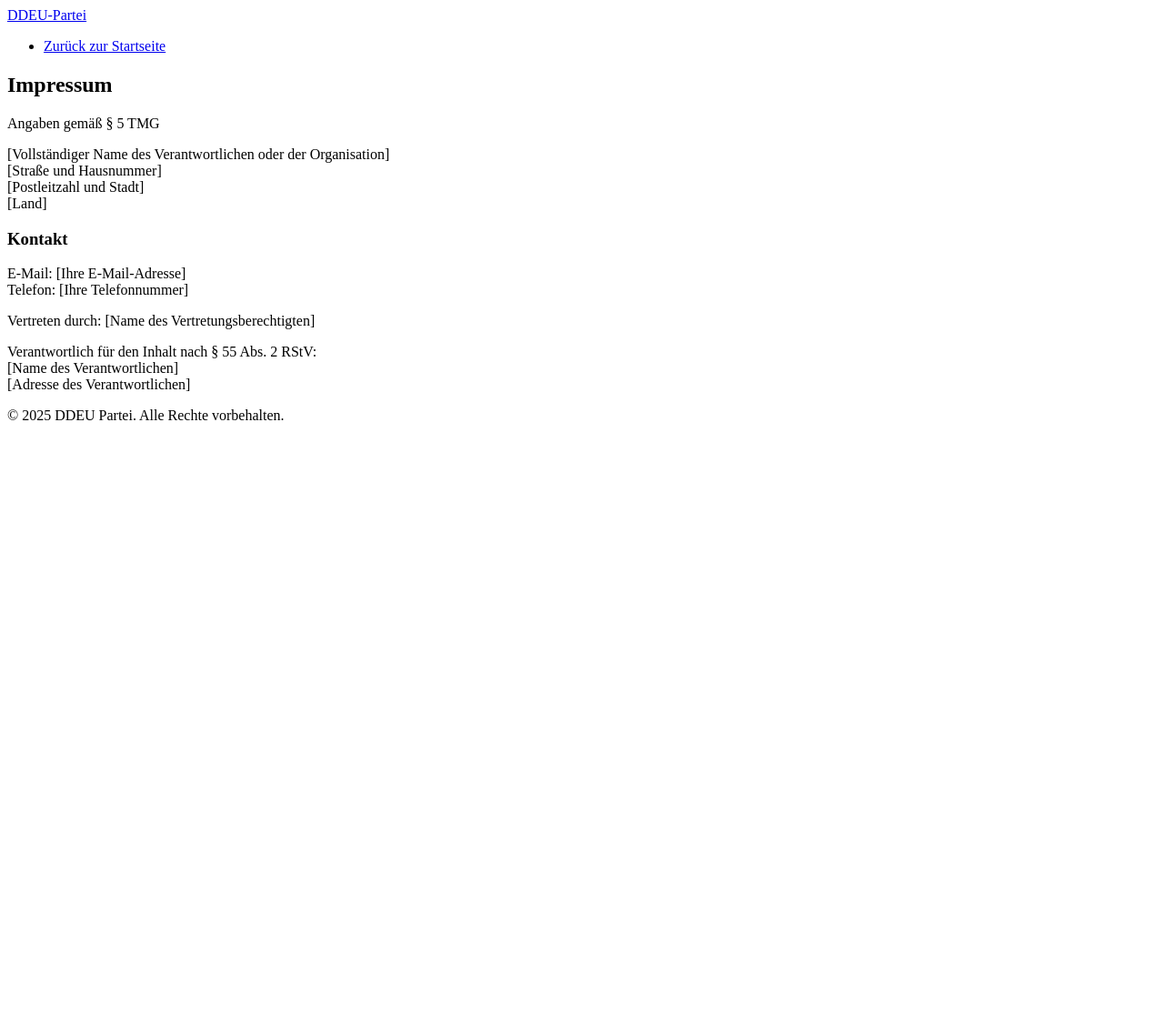
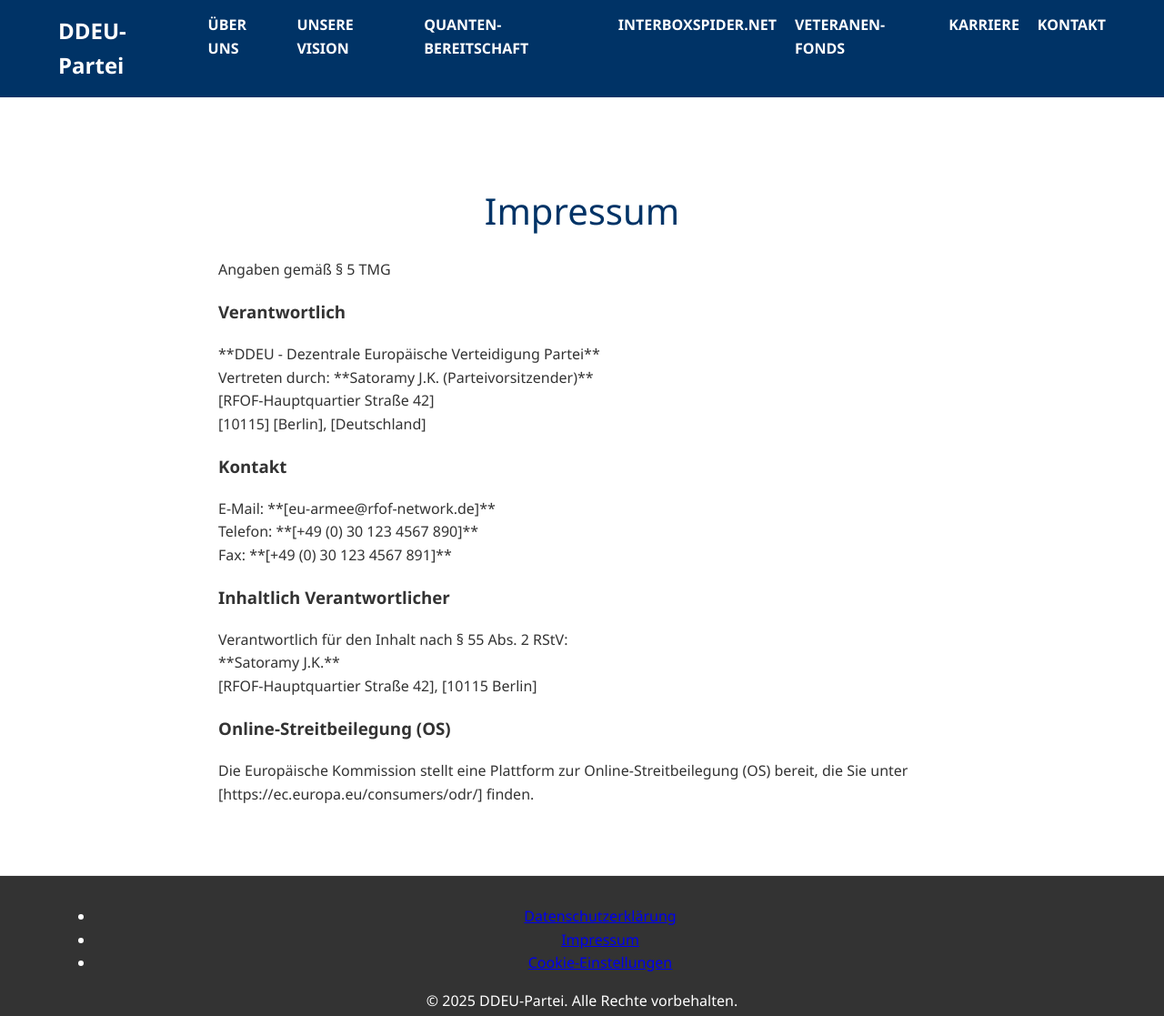
Before and after one commit to RFOF-NETWORK-Ready-for-our-future/EU-Army-E.A-, a plain HTML site: page docs/impressum.html in a window 1280 px wide. Shown: the whole page at 91% size. Before the commit the page ends 800 px from the top, so only its background shows below. Drawn offline with Linux system fonts and the light colour scheme.

Commit message:
Update Impressum with contact and legal information

```diff
--- a/docs/impressum.html
+++ b/docs/impressum.html
@@ -4,54 +4,79 @@
     <meta charset="UTF-8">
     <meta name="viewport" content="width=device-width, initial-scale=1.0">
     <title>Impressum</title>
-    <link rel="stylesheet" href="css/style.css">
+    <link rel="stylesheet" href="../css/styles.css">
 </head>
 <body>
 
     <header class="header">
         <div class="container">
-            <a href="/" class="logo">DDEU-Partei</a>
+            <button class="menu-icon">&#9776;</button>
+            <a href="index.html" class="logo">DDEU-Partei</a>
             <nav class="navigation">
-                <ul>
-                    <li><a href="index.html">Zurück zur Startseite</a></li>
+                <ul class="main-nav">
+                    <li><a href="index.html#about">Über uns</a></li>
+                    <li><a href="index.html#vision">Unsere Vision</a></li>
+                    <li><a href="index.html#qro">Quanten-Bereitschaft</a></li>
+                    <li><a href="index.html#interboxspider">InterBOXSpider.NET</a></li>
+                    <li><a href="index.html#veterans">Veteranen-Fonds</a></li>
+                    <li><a href="index.html#careers">Karriere</a></li>
+                    <li><a href="index.html#contact">Kontakt</a></li>
                 </ul>
             </nav>
         </div>
     </header>
 
     <main>
-        <section class="section-legal">
+        <section class="section-legal section-eib">
             <div class="container">
                 <h2>Impressum</h2>
+                <div class="content-block">
                     <p>Angaben gemäß § 5 TMG</p>
+                    <h3>Verantwortlich</h3>
                     <p>
-                    [Vollständiger Name des Verantwortlichen oder der Organisation]<br>
-                    [Straße und Hausnummer]<br>
-                    [Postleitzahl und Stadt]<br>
-                    [Land]
+                        **DDEU - Dezentrale Europäische Verteidigung Partei**<br>
+                        Vertreten durch: **Satoramy J.K. (Parteivorsitzender)**<br>
+                        [RFOF-Hauptquartier Straße 42]<br>
+                        [10115] [Berlin], [Deutschland]
                     </p>
+
                     <h3>Kontakt</h3>
                     <p>
-                    E-Mail: [Ihre E-Mail-Adresse]<br>
-                    Telefon: [Ihre Telefonnummer]
+                        E-Mail: **[eu-armee@rfof-network.de]**<br>
+                        Telefon: **[+49 (0) 30 123 4567 890]**<br>
+                        Fax: **[+49 (0) 30 123 4567 891]**
                     </p>
-                <p>
-                    Vertreten durch: [Name des Vertretungsberechtigten]
-                </p>
+
+                    <h3>Inhaltlich Verantwortlicher</h3>
                     <p>
                         Verantwortlich für den Inhalt nach § 55 Abs. 2 RStV:<br>
-                    [Name des Verantwortlichen]<br>
-                    [Adresse des Verantwortlichen]
+                        **Satoramy J.K.**<br>
+                        [RFOF-Hauptquartier Straße 42], [10115 Berlin]
                     </p>
+
+                    <h3>Online-Streitbeilegung (OS)</h3>
+                    <p>
+                        Die Europäische Kommission stellt eine Plattform zur Online-Streitbeilegung (OS) bereit, die Sie unter [https://ec.europa.eu/consumers/odr/] finden.
+                    </p>
+                </div>
             </div>
         </section>
     </main>
 
     <footer class="footer">
         <div class="container">
-            <p>&copy; 2025 DDEU Partei. Alle Rechte vorbehalten.</p>
+            <nav class="footer-nav">
+                <ul>
+                    <li><a href="datenschutzerklaerung.html">Datenschutzerklärung</a></li>
+                    <li><a href="impressum.html">Impressum</a></li>
+                    <li><a href="#" id="open-cookie-settings">Cookie-Einstellungen</a></li>
+                </ul>
+            </nav>
+            <p>&copy; 2025 DDEU-Partei. Alle Rechte vorbehalten.</p>
         </div>
     </footer>
 
+    <script src="../js/main.js"></script>
+    <script src="../js/cookie-consent.js"></script>
 </body>
 </html>
```
Lines whose indentation alone changed are shown as unchanged.
